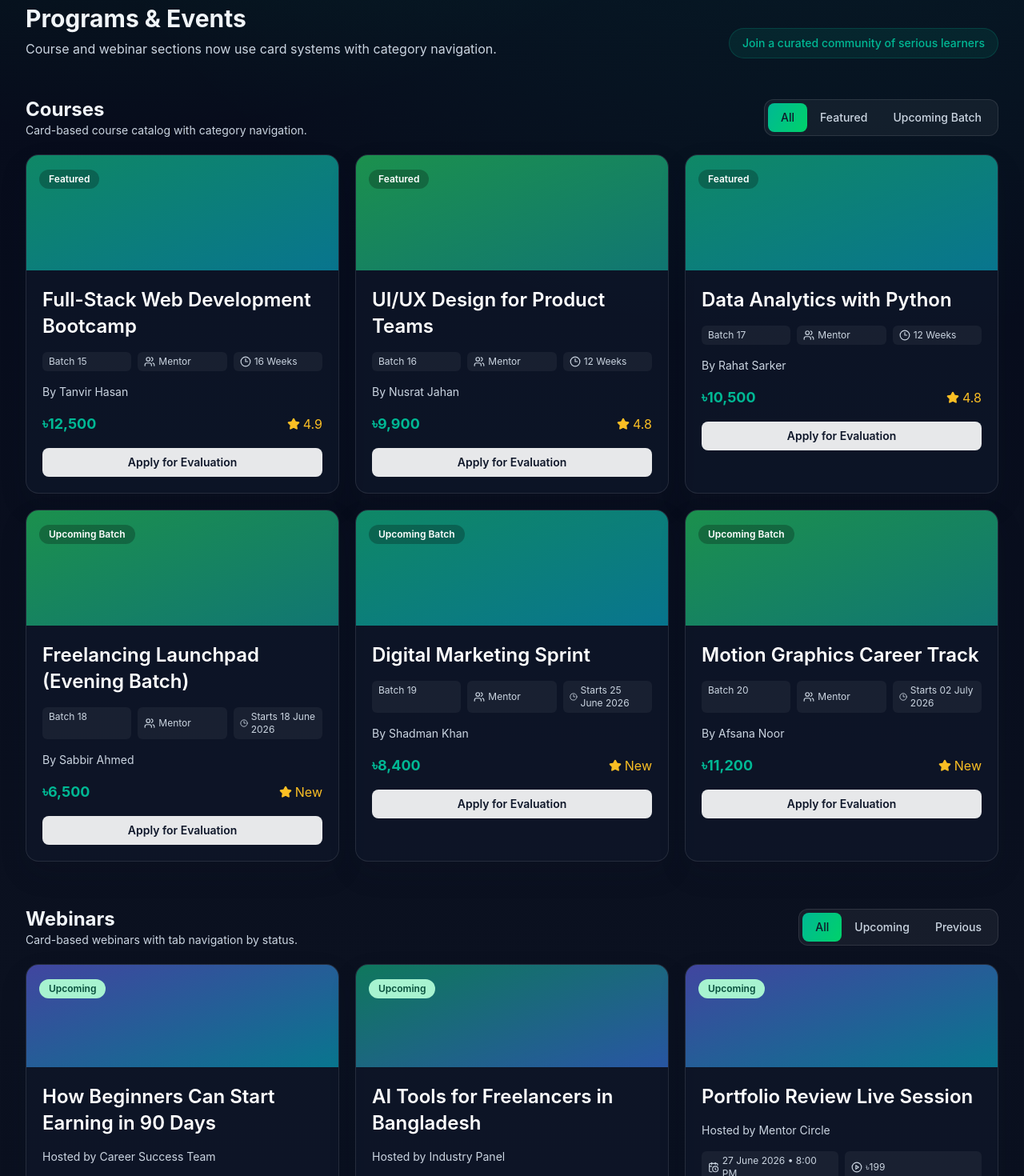
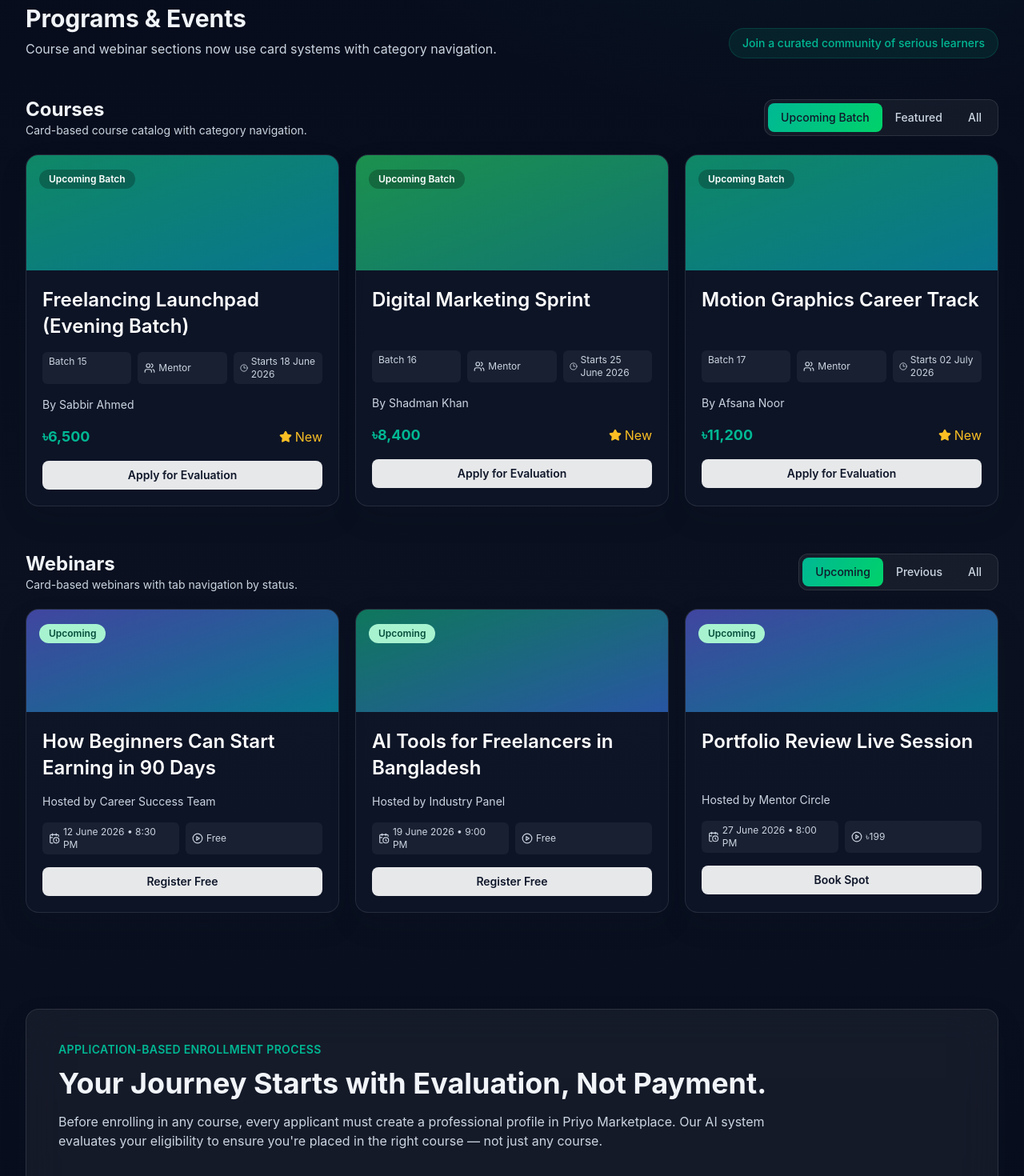
Before and after one commit to meetmdsagorkhan/priyo_academy, a Next.js app: page / in a window 1280 px wide. Shown: the part 1260-2730 px from the top of the page at 80% size. Built offline with nearby package versions, Linux system fonts and the light colour scheme.

Commit message:
Align card heights/buttons and reorder course/webinar filters

```diff
--- a/components/course-showcase-table.tsx
+++ b/components/course-showcase-table.tsx
@@ -14,7 +14,7 @@ type CourseItem = {
 };
 
 export default function CourseShowcaseTable({ items }: { items: CourseItem[] }) {
-  const [filter, setFilter] = useState<'All' | 'Featured' | 'Upcoming Batch'>('All');
+  const [filter, setFilter] = useState<'All' | 'Featured' | 'Upcoming Batch'>('Upcoming Batch');
 
   const filtered = useMemo(() => {
     if (filter === 'All') return items;
@@ -29,7 +29,7 @@ export default function CourseShowcaseTable({ items }: { items: CourseItem[] })
           <p className="text-sm text-slate-300">Card-based course catalog with category navigation.</p>
         </div>
         <div className="inline-flex rounded-xl border border-white/10 bg-white/5 p-1">
-          {(['All', 'Featured', 'Upcoming Batch'] as const).map((tab) => (
+          {(['Upcoming Batch', 'Featured', 'All'] as const).map((tab) => (
             <button
               key={tab}
               onClick={() => setFilter(tab)}
@@ -43,14 +43,14 @@ export default function CourseShowcaseTable({ items }: { items: CourseItem[] })
         </div>
       </div>
 
-      <div className="grid gap-5 sm:grid-cols-2 lg:grid-cols-3">
+      <div className="grid auto-rows-fr gap-5 sm:grid-cols-2 lg:grid-cols-3">
         {filtered.map((item, index) => (
-          <article key={item.title} className="overflow-hidden rounded-2xl border border-white/10 bg-slate-900/70 shadow-soft transition hover:-translate-y-1 hover:shadow-glow">
+          <article key={item.title} className="flex h-full flex-col overflow-hidden rounded-2xl border border-white/10 bg-slate-900/70 shadow-soft transition hover:-translate-y-1 hover:shadow-glow">
             <div className={`h-36 bg-gradient-to-br ${index % 2 === 0 ? 'from-emerald-500/70 to-cyan-500/60' : 'from-green-500/70 to-teal-500/60'} p-4`}>
               <span className="inline-flex rounded-full bg-black/25 px-3 py-1 text-xs font-semibold text-white">{item.batch}</span>
             </div>
-            <div className="space-y-4 p-5">
-              <h4 className="line-clamp-2 text-2xl font-semibold leading-snug text-white">{item.title}</h4>
+            <div className="flex flex-1 flex-col space-y-4 p-5">
+              <h4 className="line-clamp-2 min-h-[4rem] text-2xl font-semibold leading-snug text-white">{item.title}</h4>
               <div className="grid grid-cols-3 gap-2 text-xs text-slate-300">
                 <span className="rounded-md bg-white/5 px-2 py-1">Batch {index + 15}</span>
                 <span className="inline-flex items-center gap-1 rounded-md bg-white/5 px-2 py-1"><Users className="h-3.5 w-3.5" /> Mentor</span>
@@ -61,7 +61,7 @@ export default function CourseShowcaseTable({ items }: { items: CourseItem[] })
                 <p className="text-lg font-bold text-brand-500">{item.fee}</p>
                 <p className="inline-flex items-center gap-1 text-amber-400"><Star className="h-4 w-4 fill-current" /> {item.rating ?? 'New'}</p>
               </div>
-              <button className="w-full rounded-lg bg-white/90 py-2 text-sm font-semibold text-slate-900 transition hover:bg-white">
+              <button className="mt-auto w-full rounded-lg bg-white/90 py-2 text-sm font-semibold text-slate-900 transition hover:bg-white">
                 {item.cta}
               </button>
             </div>
--- a/components/webinar-table.tsx
+++ b/components/webinar-table.tsx
@@ -13,7 +13,7 @@ type WebinarItem = {
 };
 
 export default function WebinarTable({ items }: { items: WebinarItem[] }) {
-  const [filter, setFilter] = useState<'All' | 'Upcoming' | 'Previous'>('All');
+  const [filter, setFilter] = useState<'All' | 'Upcoming' | 'Previous'>('Upcoming');
 
   const filteredItems = useMemo(() => {
     if (filter === 'All') return items;
@@ -28,7 +28,7 @@ export default function WebinarTable({ items }: { items: WebinarItem[] }) {
           <p className="text-sm text-slate-300">Card-based webinars with tab navigation by status.</p>
         </div>
         <div className="inline-flex rounded-xl border border-white/10 bg-white/5 p-1">
-          {(['All', 'Upcoming', 'Previous'] as const).map((tab) => (
+          {(['Upcoming', 'Previous', 'All'] as const).map((tab) => (
             <button
               key={tab}
               onClick={() => setFilter(tab)}
@@ -42,22 +42,22 @@ export default function WebinarTable({ items }: { items: WebinarItem[] }) {
         </div>
       </div>
 
-      <div className="grid gap-5 sm:grid-cols-2 lg:grid-cols-3">
+      <div className="grid auto-rows-fr gap-5 sm:grid-cols-2 lg:grid-cols-3">
         {filteredItems.map((item, index) => (
-          <article key={item.title} className="overflow-hidden rounded-2xl border border-white/10 bg-slate-900/70 shadow-soft transition hover:-translate-y-1 hover:shadow-glow">
+          <article key={item.title} className="flex h-full flex-col overflow-hidden rounded-2xl border border-white/10 bg-slate-900/70 shadow-soft transition hover:-translate-y-1 hover:shadow-glow">
             <div className={`h-32 bg-gradient-to-br ${index % 2 === 0 ? 'from-indigo-500/60 to-cyan-500/60' : 'from-emerald-500/60 to-blue-500/60'} p-4`}>
               <span className={`inline-flex rounded-full px-3 py-1 text-xs font-semibold ${item.type === 'Upcoming' ? 'bg-emerald-200 text-emerald-900' : 'bg-slate-200 text-slate-800'}`}>
                 {item.type}
               </span>
             </div>
-            <div className="space-y-4 p-5">
-              <h4 className="line-clamp-2 text-2xl font-semibold leading-snug text-white">{item.title}</h4>
+            <div className="flex flex-1 flex-col space-y-4 p-5">
+              <h4 className="line-clamp-2 min-h-[4rem] text-2xl font-semibold leading-snug text-white">{item.title}</h4>
               <p className="text-sm text-slate-300">Hosted by {item.host}</p>
               <div className="grid grid-cols-2 gap-2 text-xs text-slate-300">
                 <span className="inline-flex items-center gap-1 rounded-md bg-white/5 px-2 py-1"><CalendarClock className="h-3.5 w-3.5" /> {item.schedule}</span>
                 <span className="inline-flex items-center gap-1 rounded-md bg-white/5 px-2 py-1"><PlayCircle className="h-3.5 w-3.5" /> {item.access}</span>
               </div>
-              <button className="w-full rounded-lg bg-white/90 py-2 text-sm font-semibold text-slate-900 transition hover:bg-white">
+              <button className="mt-auto w-full rounded-lg bg-white/90 py-2 text-sm font-semibold text-slate-900 transition hover:bg-white">
                 {item.cta}
               </button>
             </div>
```
